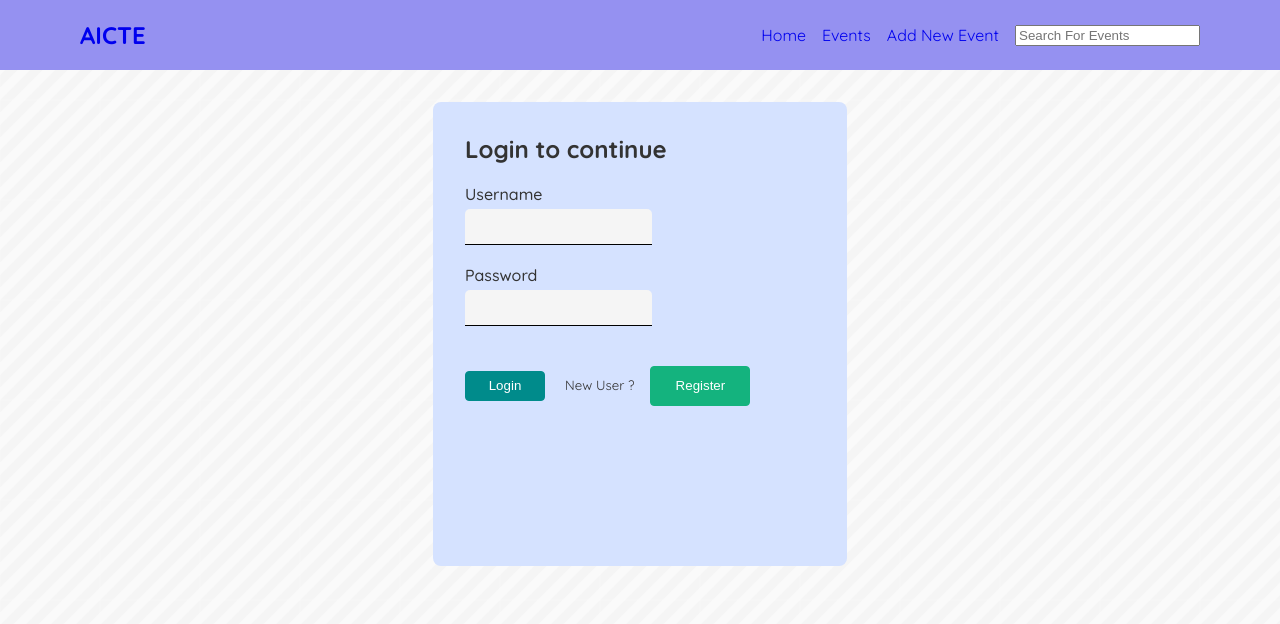
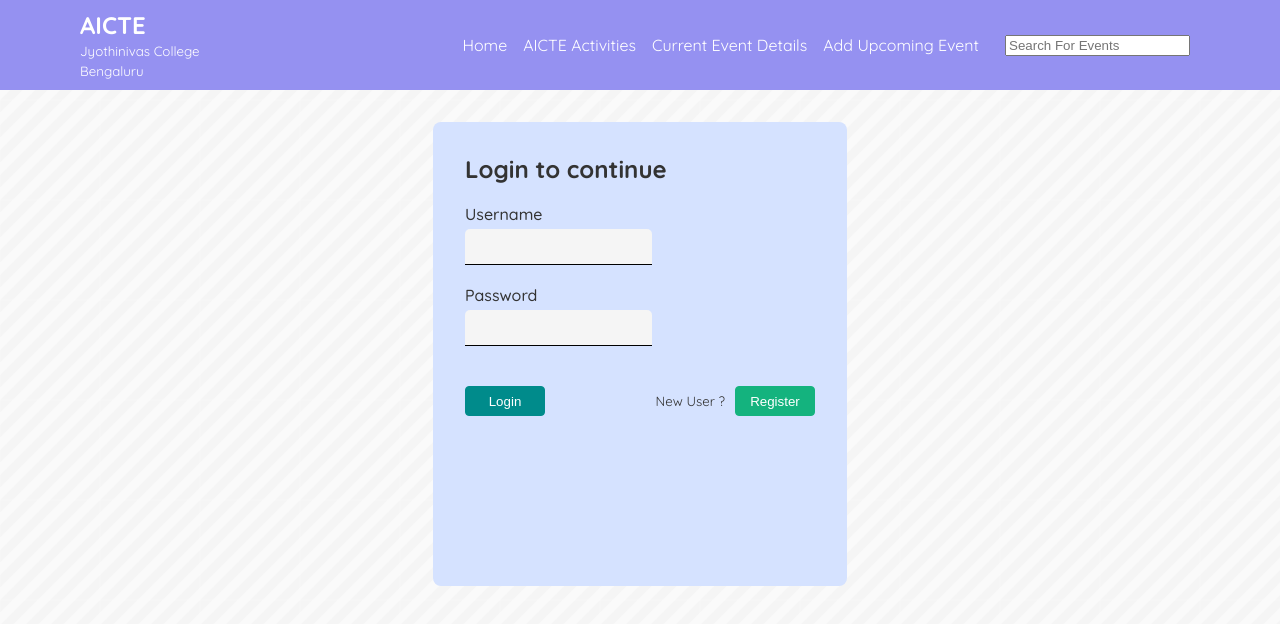
Before and after one commit to Purshupro/aicte-activity, a React (Create React App) app: page /signin in a window 1280 px wide. Shown: the top 624 px of the page. Built offline with nearby package versions, Linux system fonts and the light colour scheme; the HTML template or start-up script is replaced by a standard one.

Commit message:
Verbiage Changes

```diff
--- a/src/Navbar.js
+++ b/src/Navbar.js
@@ -1,15 +1,25 @@
 import { Link } from "react-router-dom";
 
 const Navbar = () => {
+    const linkStyle = {
+        textDecoration: "none",
+        color: 'white'
+    };
+
     return (
         <nav className="navbar">
             <div className="navContainer">
-                <h1 className="logo"><Link to="/" style={{ textDecoration: 'none' }}>AICTE</Link></h1>
+                <div className="logo_container">
+                <h1 className="logo"><Link to="/" style={linkStyle}>AICTE</Link></h1>
+                 <small>Jyothinivas College</small> <br />
+                 <small>Bengaluru</small>
+                </div>
                 <ul className="menuItems">
-                    <Link to="/" style={{ textDecoration: 'none' }}><li className="item">Home</li></Link>
-                    <Link to="/events" style={{ textDecoration: 'none' }}><li className="item">Events</li></Link>
-                    <Link to="/create-event" style={{ textDecoration: 'none' }}><li className="item">Add New Event</li></Link>
-                    <li className="item"><input type="search" name="searchBox" id="searchBox" placeholder="Search For Events"/></li>
+                    <Link to="/" style={linkStyle}><li className="item">Home</li></Link>
+                    <Link to="/events" style={linkStyle}><li className="item">AICTE Activities</li></Link>
+                    <Link to="/current-event-details" style={linkStyle}><li className="item">Current Event Details</li></Link>
+                    <Link to="/create-event" style={linkStyle}><li className="item">Add Upcoming Event</li></Link>
+                    <li className="item searchInput"><input type="search" name="searchBox" id="searchBox" placeholder="Search For Events" /></li>
                 </ul>
             </div>
         </nav>
--- a/src/components/Activities/CreateNewEvent.js
+++ b/src/components/Activities/CreateNewEvent.js
@@ -32,7 +32,7 @@
 
     return (
         <div className="login-register">
-            <h2>Create New Event</h2>
+            <h2>Add Upcoming Event</h2>
             <form onSubmit={registerUser} method="post">
                 <div className="formInput">
                     <label htmlFor="eventName">Event Name</label>
--- a/src/index.css
+++ b/src/index.css
@@ -19,6 +19,14 @@
   color: white;
 }
 
+.logo_container {
+  margin: 10px 0;
+}
+
+.logo {
+  margin: 0;
+}
+
 .navContainer {
   max-width: 1120px;
   margin: 0 auto;
@@ -37,15 +45,16 @@
   margin-left: 16px;
 }
 
-.menuItems .item a {
-  text-decoration: none;
-  color: white;
-  font-weight: 500;
-  transition: all 0.2s linear;
+.item a:hover {
+  color: rgb(248, 214, 202);
 }
 
-.item a:hover {
-  color: rgb(248, 214, 202);
+.menuItems .item.searchInput {
+  border: none;
+  padding: 10px;
+  margin-left: 16px;
+  border-top-left-radius: 20px;
+  border-bottom-left-radius: 20px;
 }
 
 .login-register {
@@ -85,16 +94,17 @@
 }
 
 .loginBtnContainer {
-  margin-left: 20px;
+  /* margin-left: 20px; */
+  float: right;
 }
 
 .loginBtnContainer button {
-  margin-left: 16px;
+  margin-left: 10px;
 }
 
 .registerBtn {
-  min-width: 100px;
-  height: 40px;
+  min-width: 80px;
+  height: 30px;
   background: rgb(20, 179, 126);
   color: white;
   border-radius: 4px;
@@ -138,9 +148,11 @@
   /* margin-top: 10px; */
   padding: 10px;
 }
+
 .events_card h4 {
   margin: 10px 0 15px 0;
 }
+
 .events_card h6 {
   margin: 5px 0;
 }
```
